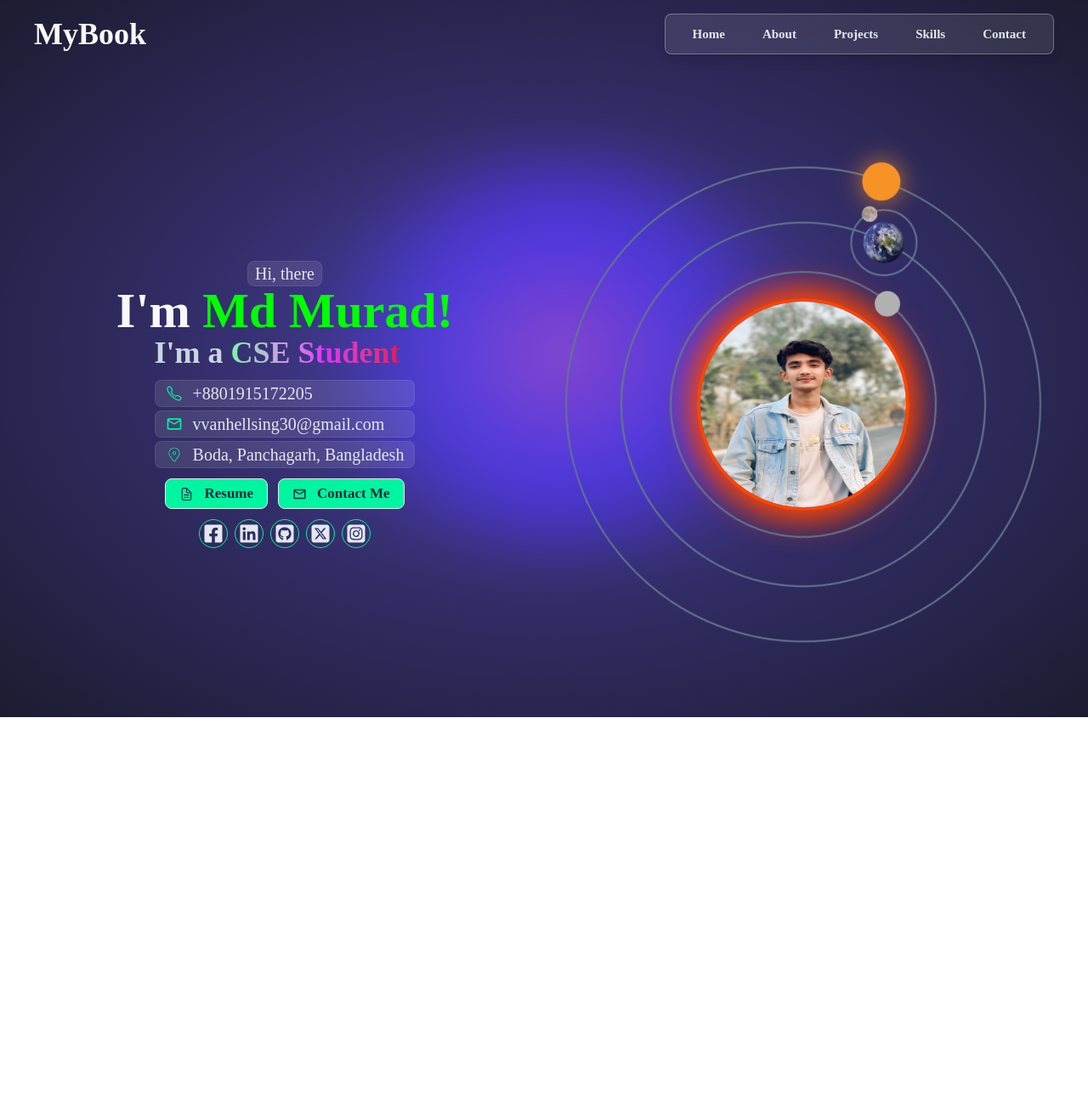
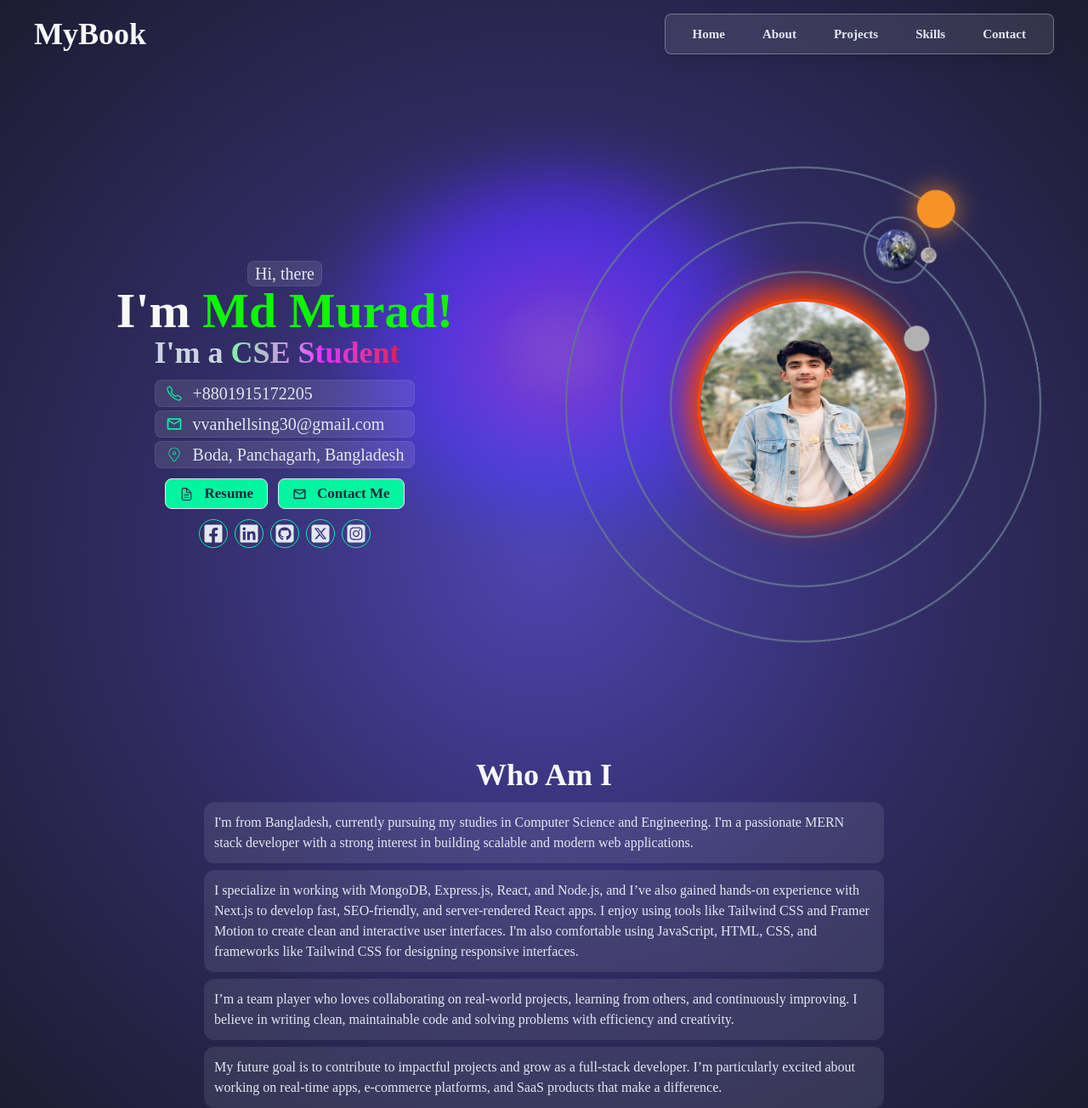
Before and after one commit to vanhellsing102/portfolio-mybook-next.js, a Next.js app: page / in a window 1280 px wide. Shown: the whole page at 85% size. Before the commit the page ends 844 px from the top, so only its background shows below. Built offline with nearby package versions, Linux system fonts and the light colour scheme; a web font is replaced by a local one.

Commit message:
about section

```diff
--- a/src/app/page.js
+++ b/src/app/page.js
@@ -1,3 +1,4 @@
+import About from '@/components/About';
 import Hero from '@/components/Hero';
 import Navbar from '@/components/Navbar';
 
@@ -6,6 +7,7 @@ const MainPage = () => {
     <div className='space-y-12'>
       <Navbar></Navbar>
       <Hero></Hero>
+      <About></About>
     </div>
   );
 };
--- /dev/null
+++ b/src/components/About.jsx
@@ -0,0 +1,25 @@
+import React from 'react';
+
+const About = () => {
+    return (
+        <div id='about'>
+            <h2 className='text-center text-4xl font-semibold text-[#F8F8F8] mb-3'>Who Am I</h2>
+            <div className='flex items-center flex-col gap-2 relative'>
+                <div className='md:w-2/3 text-slate-200 bg-slate-200/10 p-3 rounded-xl hover:shadow-md shadow-[#00F5A0] hover:scale-[102%] hover:-translate-y-1 transition-all duration-200'>
+                    <p>I'm from Bangladesh, currently pursuing my studies in Computer Science and Engineering. I'm a passionate MERN stack developer with a strong interest in building scalable and modern web applications.</p>
+                </div>
+                <div className='md:w-2/3 text-slate-200 bg-slate-200/10  p-3 rounded-xl hover:shadow-md shadow-[#00F5A0] hover:scale-[102%] hover:-translate-y-1 transition-all duration-200'>
+                    <p>I specialize in working with MongoDB, Express.js, React, and Node.js, and I’ve also gained hands-on experience with Next.js to develop fast, SEO-friendly, and server-rendered React apps. I enjoy using tools like Tailwind CSS and Framer Motion to create clean and interactive user interfaces. I'm also comfortable using JavaScript, HTML, CSS, and frameworks like Tailwind CSS for designing responsive interfaces.</p>
+                </div>
+                <div className='md:w-2/3 text-slate-200 bg-slate-200/10  p-3 rounded-xl hover:shadow-md shadow-[#00F5A0] hover:scale-[102%] hover:-translate-y-1 transition-all duration-200'>
+                    <p>I’m a team player who loves collaborating on real-world projects, learning from others, and continuously improving. I believe in writing clean, maintainable code and solving problems with efficiency and creativity.</p>
+                </div>
+                <div className='md:w-2/3 text-slate-200 bg-slate-200/10  p-3 rounded-xl hover:shadow-md shadow-[#00F5A0] hover:scale-[102%] hover:-translate-y-1 transition-all duration-200'>
+                    <p>My future goal is to contribute to impactful projects and grow as a full-stack developer. I’m particularly excited about working on real-time apps, e-commerce platforms, and SaaS products that make a difference.</p>
+                </div>
+            </div>
+        </div>
+    );
+};
+
+export default About;
--- a/src/components/Navbar.jsx
+++ b/src/components/Navbar.jsx
@@ -12,7 +12,7 @@ const Navbar = () => {
     return (
         <div className='flex items-center justify-between text-[#F8F8F8]'>
             <a className='text-4xl font-semibold' href={'#'}>MyBook</a>
-            <nav className='fixed justify-end w-full md:right-10 right-7 md:flex hidden'>
+            <nav className='fixed justify-end w-full md:right-10 right-7 md:flex hidden z-10'>
                 <ul className='flex items-center backdrop-blur-xl gap-5 py-3 px-5 text-[15px] bg-white/10 border border-white/30 rounded-lg shadow-lg'>
                     {
                         navData.map(data =>
--- a/src/styles/Hero.css
+++ b/src/styles/Hero.css
@@ -32,18 +32,18 @@
 }
 
 .mercury{
-    animation: mercury 20s infinite linear;
+    animation: solarSystem 17s infinite linear;
 }
 .earth{
-    animation: earth 26s infinite linear;
+    animation: solarSystem 25s infinite linear;
 }
 .moon{
-    animation: earth 7s infinite linear;
+    animation: solarSystem 5s infinite linear;
 }
 .mars{
-    animation: earth 30s infinite linear;
+    animation: solarSystem 25s infinite linear;
 }
-@keyframes mercury{
+@keyframes solarSystem{
     0%{
         transform: rotate(0deg);
     }
@@ -63,23 +63,3 @@
         transform: rotate(360deg);
     }
 }
-@keyframes earth{
-    0%{
-        transform: rotate(0deg);
-    }
-    20%{
-        transform: rotate(72deg);
-    }
-    40%{
-        transform: rotate(144deg);
-    }
-    60%{
-        transform: rotate(216deg);
-    }
-    80%{
-        transform: rotate(288deg);
-    }
-    100%{
-        transform: rotate(360deg);
-    }
-}
```
